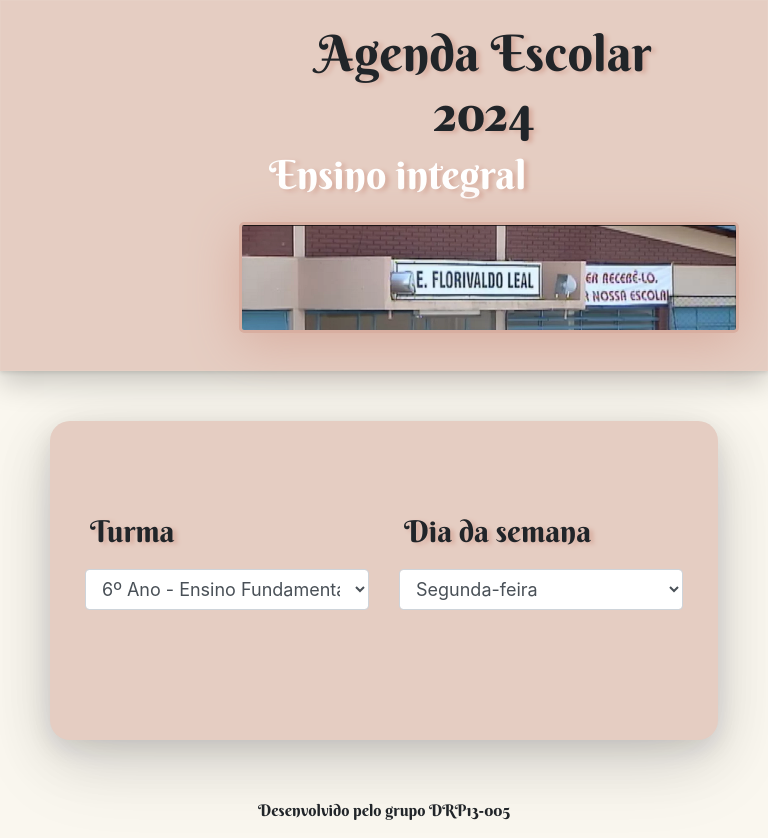
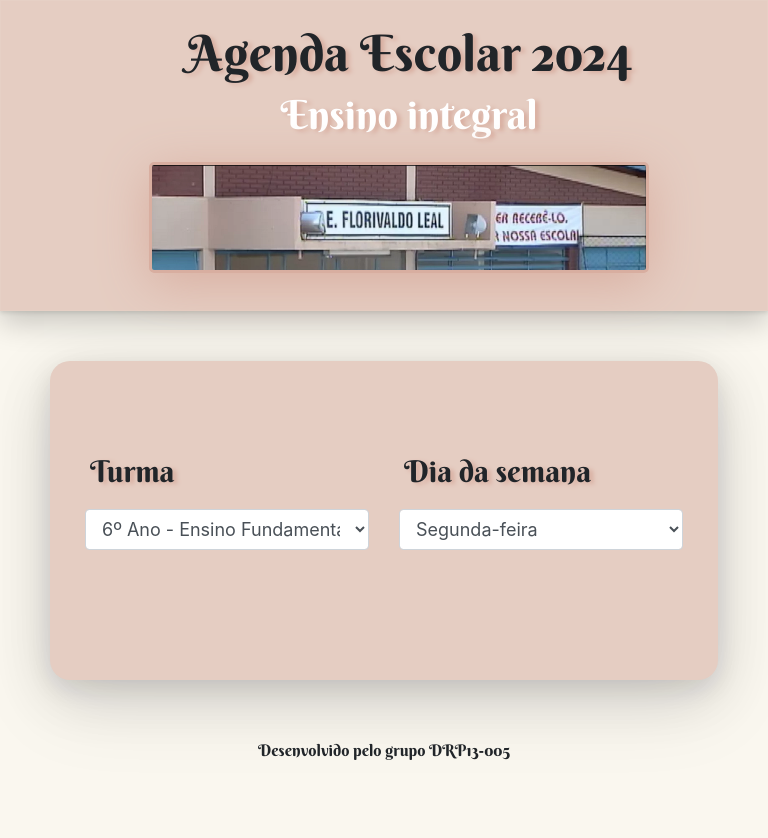
Before and after one commit to barbssx/projeto-integrador-I-univesp-agenda-escolar, a website: page index.html in a window 768 px wide. After the commit the page ends 800 px from the top, so only its background shows below. Drawn offline with nearby package versions, Linux system fonts and the light colour scheme; no server answers; a web font is replaced by a local one.

```diff
--- a/public/css/style.css
+++ b/public/css/style.css
@@ -92,39 +92,28 @@
   font-family: var(--fonte-principal);
 }
 
-@media only screen and (min-width: 701px) and (max-width: 1366px){
+@media only screen and (min-width: 761px) and (max-width: 1124px){
       h1, h2{
-        display:flex;
-        margin-left: 230px;
-        text-align: center;
+        display:inline-block;
+        margin-left: 80px;
       }
 
 
-
       #img-escola {
-        margin-left: 200px;
+        margin-left: 110px;
       }
-
-      header {
-        margin: 0;
-      }
-
 
 }
 
 
-@media only screen and (max-width: 700px) {
-          h1, h2 {
-            margin: 0;
-          }
+@media only screen and (max-width: 760px) {
 
           #img-escola {
             width: 300px;
           }
 
           main {
-            width: 100%;
             margin: 50px 0;
+
           }
-
   }
```
